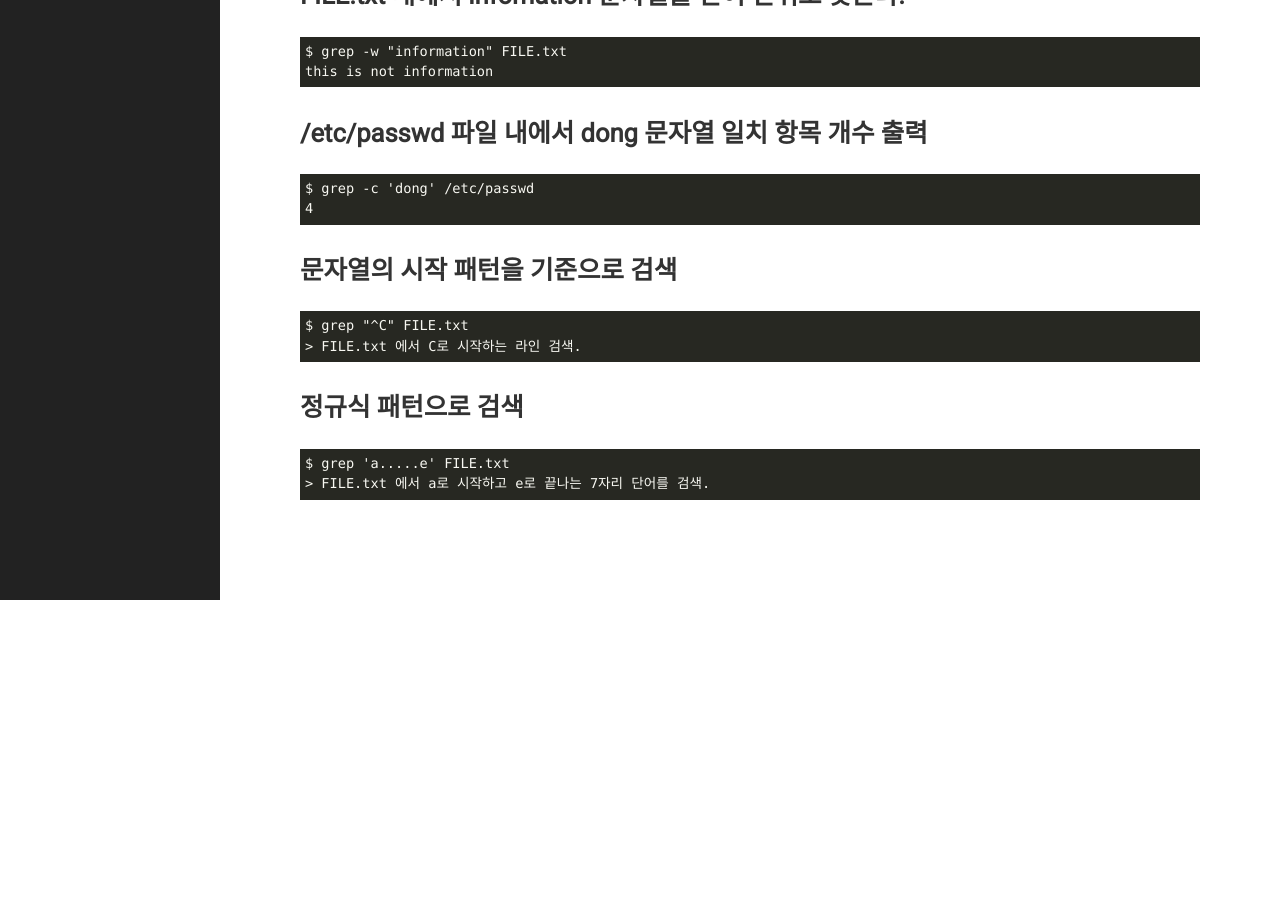
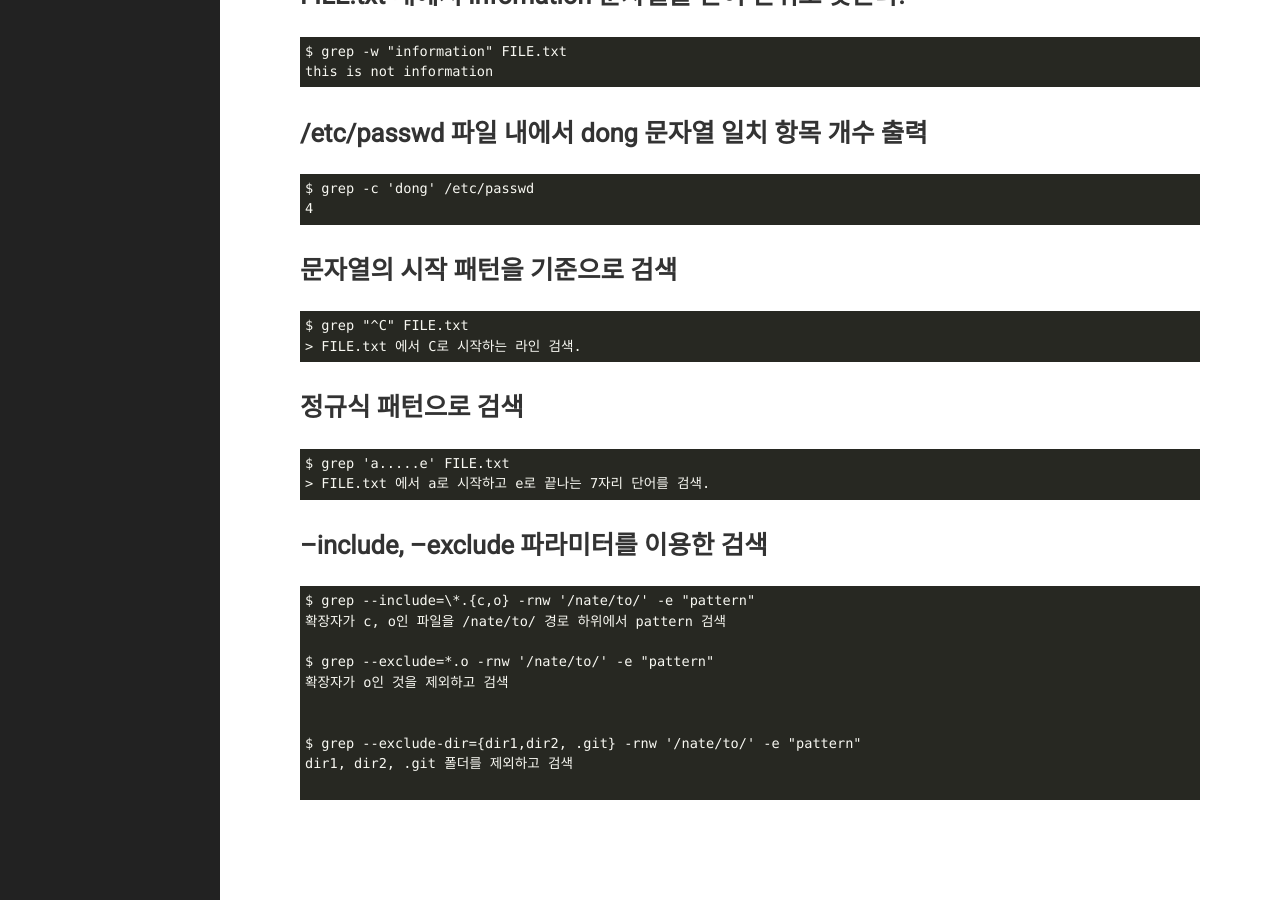
Before and after one commit to testall0836/testall0836.github.io, a Jekyll site: the page built from _posts/2022-04-18-post.markdown, in a window 1280 px wide and 900 px high, scrolled down 1006 px. Built offline with Jekyll 4.4.1, drawn with Linux system fonts in a browser that asks for light colours; before the commit the page ends 1606 px from its top, so only the background shows below that; some of the changed text lies outside the part shown.

Commit message:
update post

````diff
--- a/_posts/2022-04-18-post.markdown
+++ b/_posts/2022-04-18-post.markdown
@@ -15,11 +15,11 @@ grep [옵션] [패턴] [파일명]
 
 | OPTION   |      기능     |
 |----------|:--------------|
+| -r        |      디렉토리 내의 모든 파일에 커맨드 실행                |
+| -n        |      검색 결과 매칭된 라인 넘버를 맨 앞에 출력            |
 | -i        |      대/소문자를 구분하지 않음                            |
-| -r        |      디렉토리 내의 모든 파일에 커맨드 실행                |
 | -l        |      매칭 라인과 파일 이름만 출력                         |
 | -c        |      파일 당 매칭 라인(패턴이 있는 라인)의 개수 출력      |
-| -n        |      검색 결과 매칭된 라인 넘버를 맨 앞에 출력            |
 | -w        |      PATTERN 이 단어 단위로 매칭                          |
 | -A[n]     |      [n] 값은 숫자, 매칭된 라인 뒤의 n개의 라인 출력      |
 | -B[n]     |      [n] 값은 숫자, 매칭된 라인 앞의 n개의 라인 출력      |
@@ -59,3 +59,17 @@ $ grep "^C" FILE.txt
 $ grep 'a.....e' FILE.txt
 > FILE.txt 에서 a로 시작하고 e로 끝나는 7자리 단어를 검색.
 ```
+
+## --include, --exclude 파라미터를 이용한 검색
+```
+$ grep --include=\*.{c,o} -rnw '/nate/to/' -e "pattern"
+확장자가 c, o인 파일을 /nate/to/ 경로 하위에서 pattern 검색
+
+$ grep --exclude=*.o -rnw '/nate/to/' -e "pattern"
+확장자가 o인 것을 제외하고 검색
+
+
+$ grep --exclude-dir={dir1,dir2, .git} -rnw '/nate/to/' -e "pattern"
+dir1, dir2, .git 폴더를 제외하고 검색
+
+```
````
